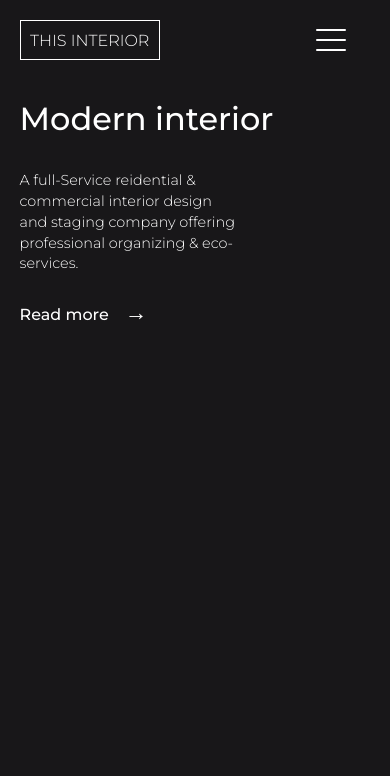
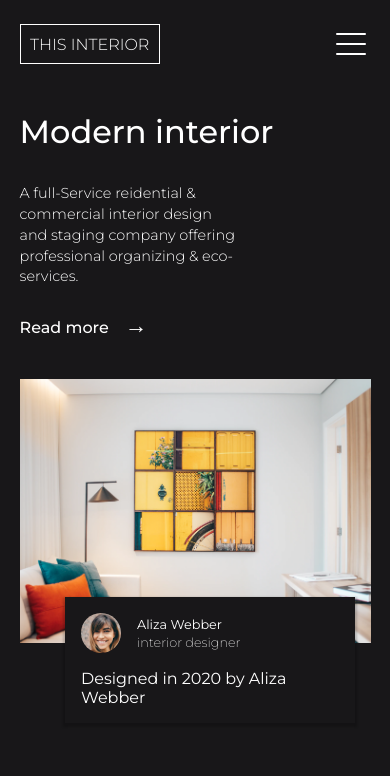
Before and after one commit to Julius-Sol/Interior-Consultant-Challenge, a plain HTML site: page index.html in a window 390 px wide. Drawn offline with Linux system fonts and the light colour scheme.

Commit message:
Finalize mobile version

```diff
--- a/index.html
+++ b/index.html
@@ -5,18 +5,29 @@
   <meta name="viewport" content="width=device-width, initial-scale=1.0">
   <link rel="preconnect" href="https://fonts.googleapis.com">
   <link rel="preconnect" href="https://fonts.gstatic.com" crossorigin>
-  <link href="https://fonts.googleapis.com/css2?family=Montserrat:wght@100;300;400;500;600;700&display=swap" rel="stylesheet">
+  <link href="https://fonts.googleapis.com/css2?family=Montserrat:wght@100;200;300;400;500;600;700&display=swap" rel="stylesheet">
   <link rel="stylesheet" href="style.css">
   <title>interior consultant</title>
 </head>
 <body>
   <header>
+    <section class="mobile-nav-container">
       <div class="logo">
         <span class="logo__text">This Interior</span>
       </div>
       <div class="menu-btn">
         <div class="menu-btn__burger"></div>
       </div>
+    </section>
+
+    <nav class="nav hidden">
+      <ul class="nav__list">
+        <li class="nav__list__Object selected">Home</li>
+        <li class="nav__list__Object">Collection</li>
+        <li class="nav__list__Object">About</li>
+        <li class="nav__list__Object">Contact</li>
+      </ul>
+    </nav>
   </header>
   <main>
     <div class="intro">
@@ -26,6 +37,21 @@
         <p class="intro__read-more__text">Read more<span class="intro__read-more__arrow">&#8594</span></p>
       </div>
     </div>
+
+    <div class="project-display">
+      <img class="project-display__project-image" src="./assets/project-photo.png" alt="project image">
+      <div class="project-display__description">
+        <div class="project-display__description__title-container">
+          <img class="project-display__description__title-container__img" src="assets/profile-picture.png" alt="profile picture">
+          <div class="project-display__description__title-container__info">
+            <p class="project-display__description__title-container__info__creator">Aliza Webber</p>
+            <p class="project-display__description__title-container__info__type">interior designer</p>
+          </div>
+        </div>
+        <p class="project-display__description__text">Designed in 2020 by Aliza Webber</p>
+      </div>
+
+    </div>
   </main>
 </body>
 <script src="script.js"></script>
--- a/script.js
+++ b/script.js
@@ -1,4 +1,5 @@
 const menuBtn = document.querySelector('.menu-btn');
+const nav = document.querySelector('.nav');
 let menuOpen = false;
 
 
@@ -6,9 +7,13 @@ let menuOpen = false;
 menuBtn.addEventListener('click',() => {
   if(!menuOpen){
     menuBtn.classList.add('open');
+    nav.classList.remove('hidden')
+    document.body.style.overflow = "hidden";
     menuOpen = true;
   } else {
     menuBtn.classList.remove('open');
+    nav.classList.add('hidden')
+    document.body.style.overflow = "auto";
     menuOpen = false;
   }
 });
--- a/style.scss
+++ b/style.scss
@@ -23,14 +23,70 @@ body{
 }
 
 header{
-  display: flex;
-  justify-content: space-between;
-  align-items: center;
+  margin-top: 1.5rem;
+  margin-bottom: 3rem;
 }
 
 /****************
       Nav
 *****************/
+
+.nav{
+  position: absolute;
+  background-color: $background-color;
+  width: 100svw;
+  top: 0;
+  left: 0;
+  height: 100vh;
+  z-index: 100;
+  display: flex;
+  justify-content: center;
+  align-items: center;
+
+  &.hidden{
+    display: none;
+  }
+
+  @media screen and (min-width: 900px) {
+    display: block !important;
+    position: static;
+    background-color: none;
+    width: auto;
+    height: auto;
+
+    &__list{
+      flex-direction: row;
+    }
+  }
+
+
+  &__list{
+    list-style: none;
+    display: flex;
+    flex-direction: column;
+    gap: 1.5rem;
+    text-align: center;
+
+    &__Object{
+      font-size: 1.2rem;
+
+      &.selected{
+        text-decoration: underline;
+        text-underline-offset: 10px;
+        font-weight: 700;
+      }
+    }
+  }
+
+
+
+}
+
+.mobile-nav-container{
+  display: flex;
+  justify-content: space-between;
+  align-items: center;
+}
 
 .logo{
   color: white;
@@ -45,10 +101,16 @@ header{
   display: flex;
   justify-content: center;
   align-items: center;
-  width: 80px;
-  height: 80px;
+  width: 40px;
+  height: 40px;
   cursor: pointer;
   transition: all .5s ease-in-out ;
+  z-index: 101;
+
+  @media screen and (min-width: 900px) {
+    display: none;
+  }
+
 
   &__burger{
     @include menu-lines;
@@ -117,5 +179,57 @@ header{
       font-size: 1.4rem;
     }
   }
+}
 
+/****************
+      Project
+*****************/
+.project-display{
+  position: relative;
+  margin-top: 2.5rem;
+
+  &__project-image{
+    width: 100%;
+  }
+
+  &__description{
+    max-width: 290px;
+    margin: auto;
+    background-color: $background-color;
+    box-shadow: 0px 2px 2px 2px rgba(0, 0, 0, 0.2);
+    padding: 1rem;
+    position: relative;
+    top: -50px;
+    left: 15px;
+
+    @media screen and (min-width: 650px) {
+      max-width: 400px;
+    }
+
+    &__title-container{
+        display: flex;
+        align-items: center;
+        margin-bottom: 1rem;
+        gap: 1rem;
+
+        &__img{
+          max-width: 40px;
+          border-radius: 50px;
+        }
+
+        &__info{
+
+          &__creator{
+            font-size: .8rem;
+            margin-bottom: .2rem;
+          }
+
+          &__type{
+            font-size: .8rem;
+            font-weight: 200;
+          }
+        }
+
+    }
+  }
 }
```
Also changed, not shown: assets/profile-picture.png (added), assets/project-photo.png (added), style.css, 1 other file. Lines whose indentation alone changed are shown as unchanged.
